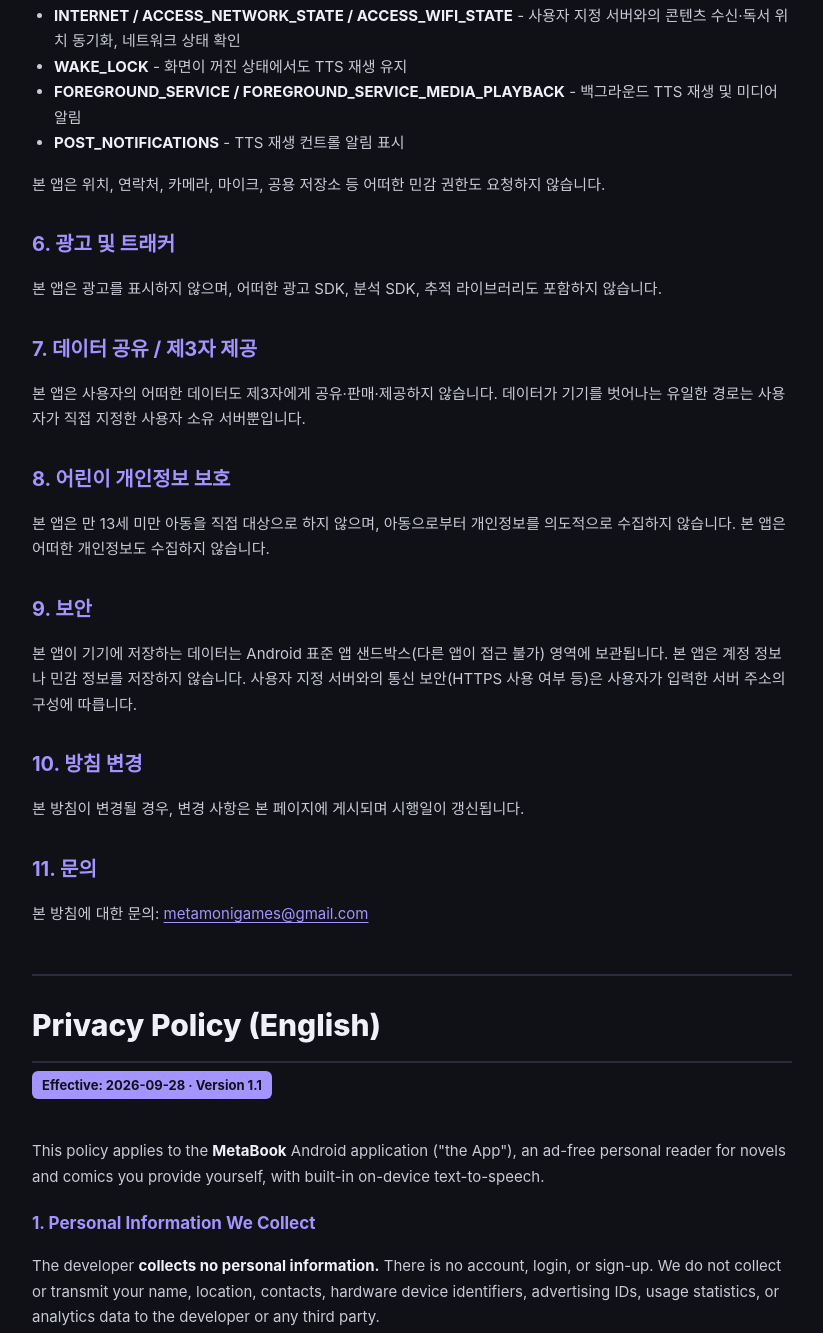
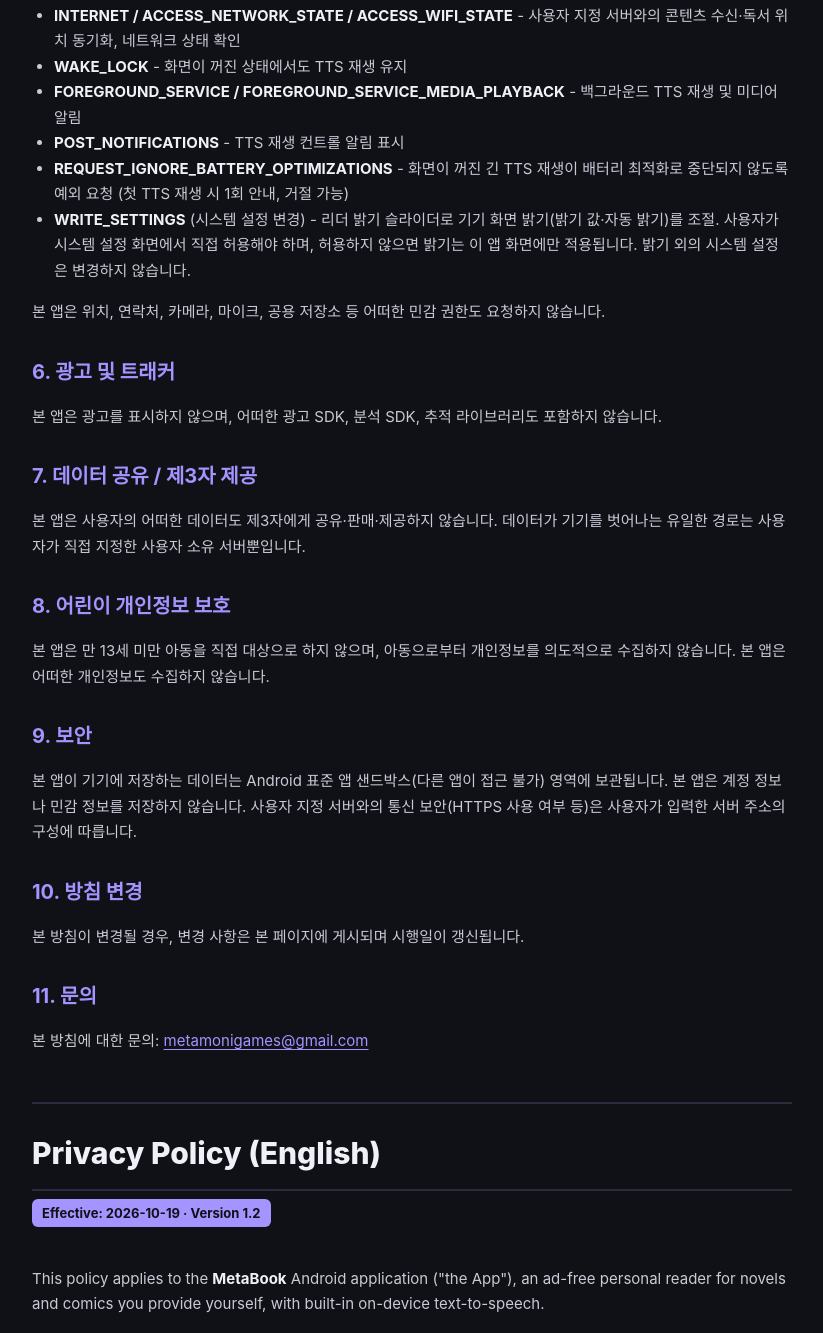
Before and after one commit to metachoir/metabook, a plain HTML site: page docs/privacy.html in a window 1280 px wide. Shown: the part 1220-2553 px from the top of the page, without its empty margins (228-1051 px from the left). Drawn offline with Linux system fonts and the light colour scheme.

Commit message:
Privacy policy 1.2: list WRITE_SETTINGS (device-wide reader brightness) and REQUEST_IGNORE_BATTERY_OPTIMIZATIONS

```diff
--- a/docs/privacy.html
+++ b/docs/privacy.html
@@ -25,7 +25,7 @@
 <body>
 
 <h1>개인정보처리방침</h1>
-<div class="meta">시행일: 2026-09-28 · 버전 1.1</div>
+<div class="meta">시행일: 2026-10-19 · 버전 1.2</div>
 
 <p>본 방침은 <strong>MetaBook</strong> Android 애플리케이션(이하 &ldquo;본 앱&rdquo;)에 적용됩니다. 본 앱은 사용자가 직접 준비한 소설·만화 콘텐츠를 읽기 위한 광고 없는 개인용 리더이며, 온디바이스 TTS(텍스트 음성 변환)를 내장합니다.</p>
 
@@ -56,6 +56,8 @@
   <li><strong>WAKE_LOCK</strong> - 화면이 꺼진 상태에서도 TTS 재생 유지</li>
   <li><strong>FOREGROUND_SERVICE / FOREGROUND_SERVICE_MEDIA_PLAYBACK</strong> - 백그라운드 TTS 재생 및 미디어 알림</li>
   <li><strong>POST_NOTIFICATIONS</strong> - TTS 재생 컨트롤 알림 표시</li>
+  <li><strong>REQUEST_IGNORE_BATTERY_OPTIMIZATIONS</strong> - 화면이 꺼진 긴 TTS 재생이 배터리 최적화로 중단되지 않도록 예외 요청 (첫 TTS 재생 시 1회 안내, 거절 가능)</li>
+  <li><strong>WRITE_SETTINGS</strong> (시스템 설정 변경) - 리더 밝기 슬라이더로 기기 화면 밝기(밝기 값·자동 밝기)를 조절. 사용자가 시스템 설정 화면에서 직접 허용해야 하며, 허용하지 않으면 밝기는 이 앱 화면에만 적용됩니다. 밝기 외의 시스템 설정은 변경하지 않습니다.</li>
 </ul>
 <p>본 앱은 위치, 연락처, 카메라, 마이크, 공용 저장소 등 어떠한 민감 권한도 요청하지 않습니다.</p>
 
@@ -80,7 +82,7 @@
 <hr class="lang-divider">
 
 <h1>Privacy Policy (English)</h1>
-<div class="meta">Effective: 2026-09-28 · Version 1.1</div>
+<div class="meta">Effective: 2026-10-19 · Version 1.2</div>
 
 <p>This policy applies to the <strong>MetaBook</strong> Android application ("the App"), an ad-free personal reader for novels and comics you provide yourself, with built-in on-device text-to-speech.</p>
 
@@ -110,6 +112,8 @@
   <li><strong>WAKE_LOCK</strong> - keep TTS playback alive while the screen is off</li>
   <li><strong>FOREGROUND_SERVICE / FOREGROUND_SERVICE_MEDIA_PLAYBACK</strong> - background TTS playback and the media notification</li>
   <li><strong>POST_NOTIFICATIONS</strong> - show the TTS playback-control notification</li>
+  <li><strong>REQUEST_IGNORE_BATTERY_OPTIMIZATIONS</strong> - ask for a battery-optimization exemption so long screen-off TTS playback is not stopped (asked once on first TTS playback; may be declined)</li>
+  <li><strong>WRITE_SETTINGS</strong> (Modify system settings) - let the reader brightness slider set the device screen brightness (level and adaptive mode). You must allow it yourself on the system settings page; without it brightness applies to the App&#39;s own screen only. No system setting other than brightness is changed.</li>
 </ul>
 <p>The App requests no location, contacts, camera, microphone, or shared-storage permissions.</p>
 
```
